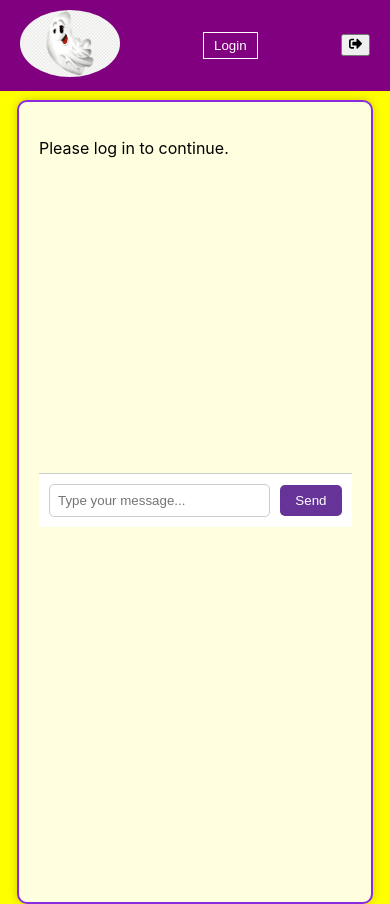
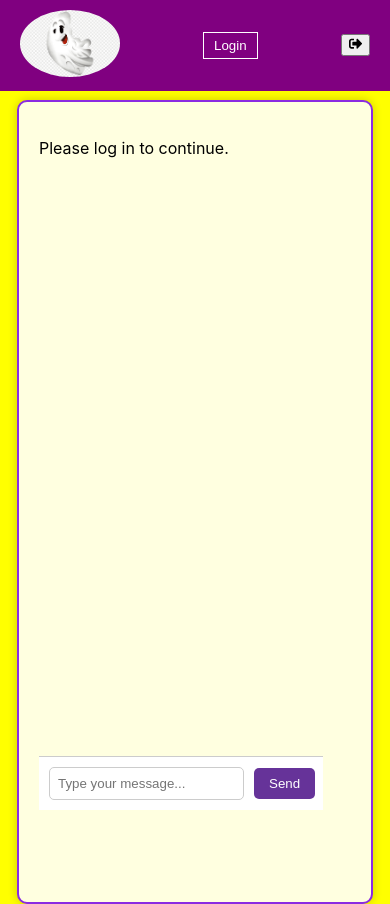
Before and after one commit to Mixchelle/chatboot, a React (Create React App) app in the folder front/: page /home in a window 390 px wide. Built offline with nearby package versions, Linux system fonts and the light colour scheme.

Commit message:
fix erro tamanho da tela tamanho 180

```diff
--- a/front/src/components/Home.css
+++ b/front/src/components/Home.css
@@ -121,9 +121,10 @@
     padding: 10px;
     background-color: #fff;
     border-top: 1px solid #ccc;
-    position: fixed;
+    position: absolute;
     margin-bottom: 10px;
-    margin-top: 90%;
+    margin-top: 180%;
+    margin-bottom: 10px;
     width: 75%;
   }
 
```
